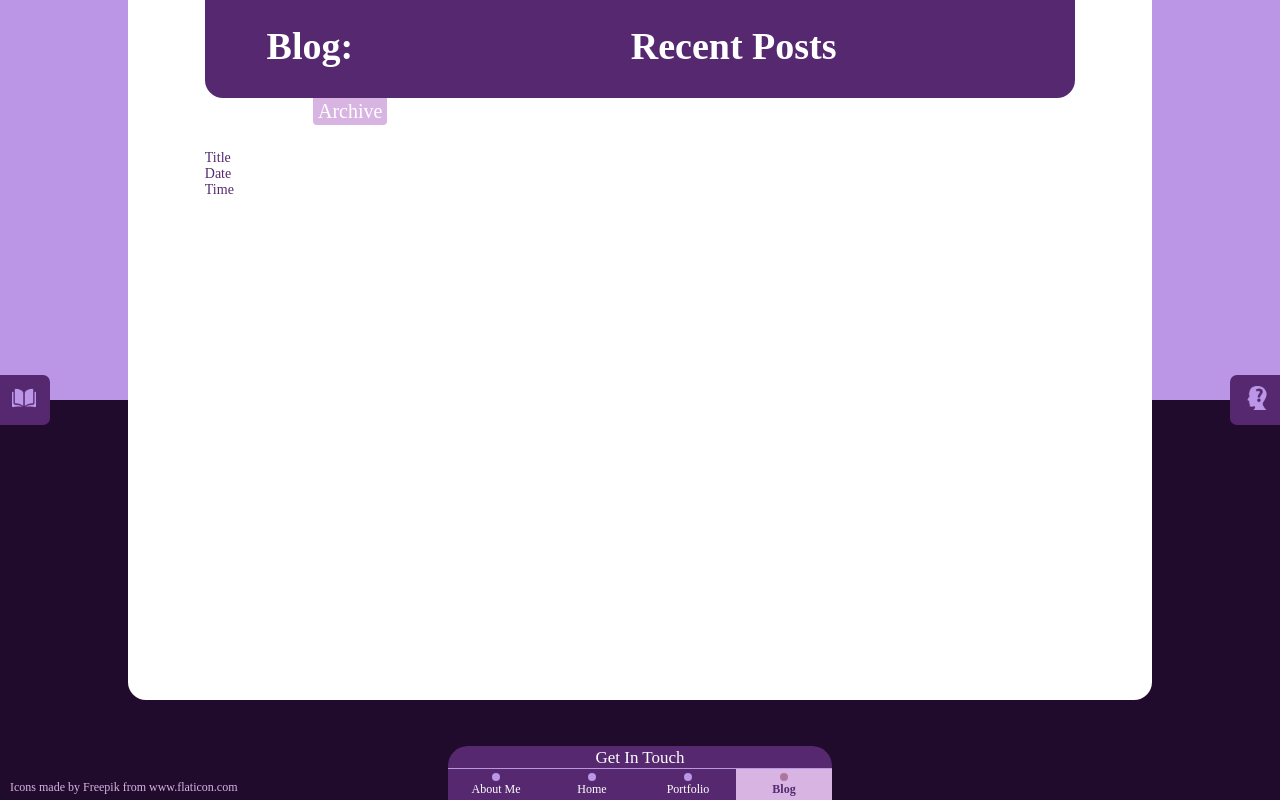
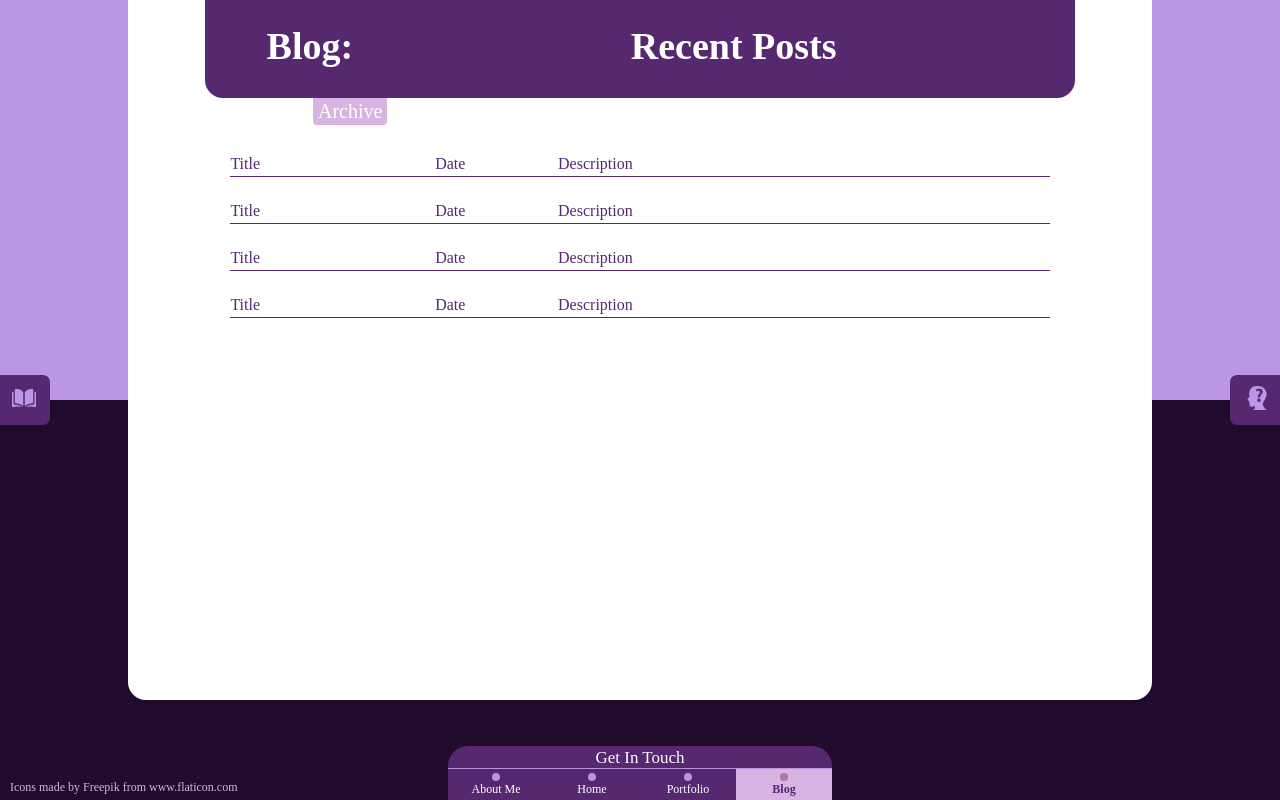
Before and after one commit to ralph-rutter/personal-website, a PHP site: page /blog.php in a window 1280 px wide. Run offline with PHP 8.4, Linux system fonts and the light colour scheme; some web fonts are replaced.

Commit message:
Added html structure for hlinked items on blog page.

```diff
--- a/blog.php
+++ b/blog.php
@@ -26,10 +26,25 @@
             <a href="blog.php/?page=archive" class="tab-button">Archive</a>
         </div>
         <div class="content">
-            <a href="blog/?page=article&title=blah">
-                <div>Title</div>
-                <div>Date</div>
-                <div>Time</div>
+            <a class='large-list-item' href="blog/?page=article&title=blah">
+                <div class="column1">Title</div>
+                <div class="column2">Date</div>
+                <div class="column3">Description</div>
+            </a>
+            <a class='large-list-item' href="blog/?page=article&title=blah">
+                <div class="column1">Title</div>
+                <div class="column2">Date</div>
+                <div class="column3">Description</div>
+            </a>
+            <a class='large-list-item' href="blog/?page=article&title=blah">
+                <div class="column1">Title</div>
+                <div class="column2">Date</div>
+                <div class="column3">Description</div>
+            </a>
+            <a class='large-list-item' href="blog/?page=article&title=blah">
+                <div class="column1">Title</div>
+                <div class="column2">Date</div>
+                <div class="column3">Description</div>
             </a>
         </div>
     </div>
--- a/css/top-bar.css
+++ b/css/top-bar.css
@@ -138,9 +138,32 @@
 
 #top-bar .content-container .content {
     font-size: 14px;
-    margin: 20px 7.5%;
+    margin: 25px 10%;
 }
 
 #top-bar .content-container .content a {
+    display: block;
     color: #55286f;
+    font-size: 0;
+    min-height: 20px;
+    padding-bottom: 3px;
+    margin-bottom: 25px;
+    border-bottom: 1px solid #55286f;
 }
+
+.content .large-list-item div {
+    display: inline-block;
+    font-size: 16px;
+}
+
+.content .large-list-item .column1 {
+    width: 25%;
+}
+
+.content .large-list-item .column2 {
+    width: 15%;
+}
+
+.content .large-list-item .column3 {
+    width: 60%;
+}
```
